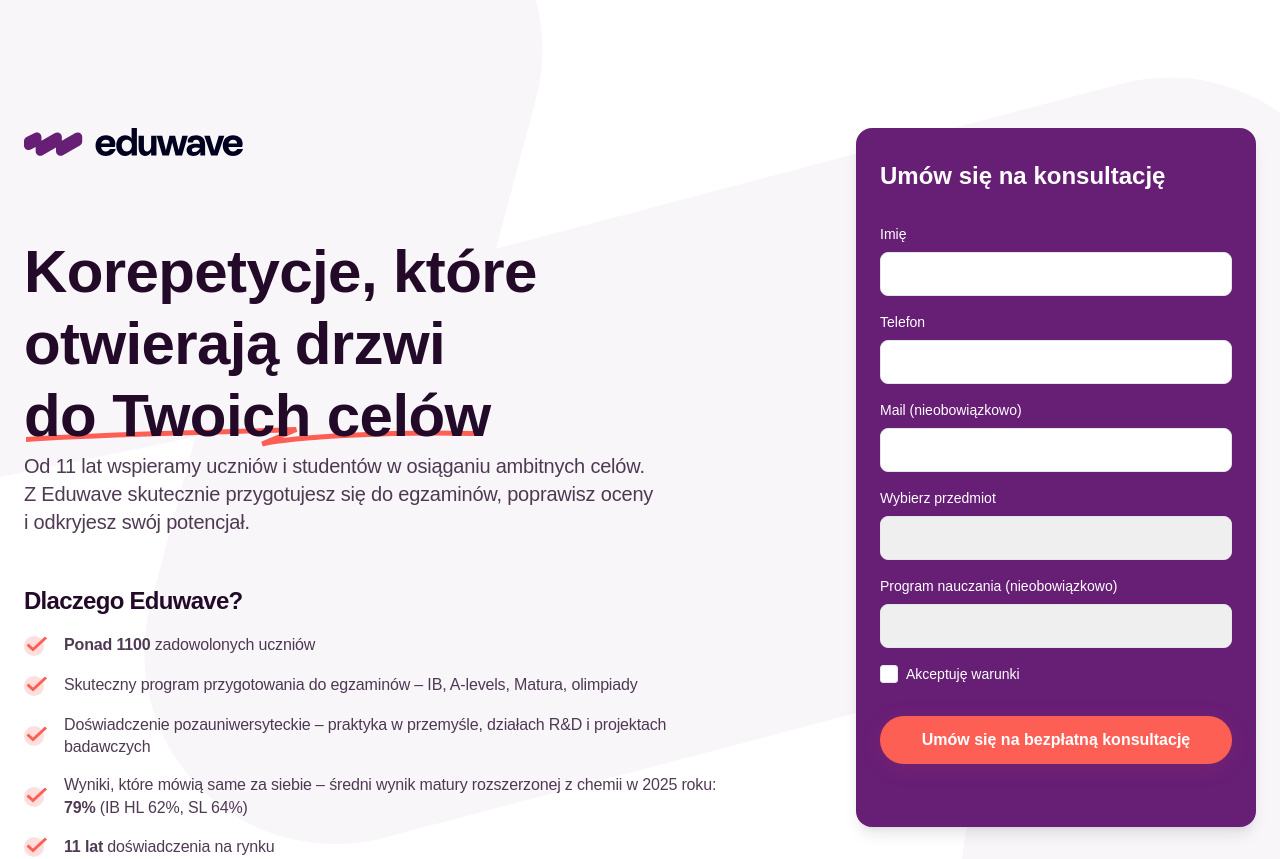
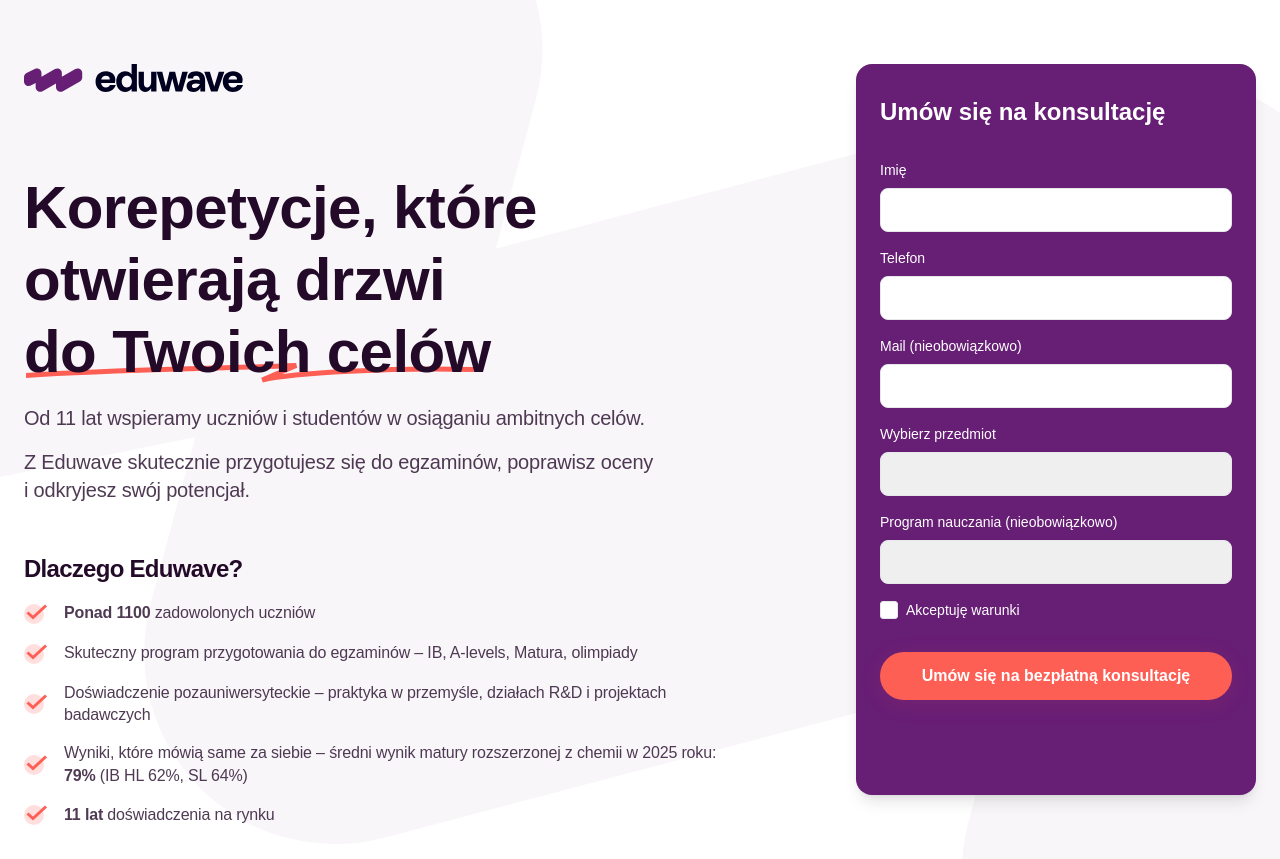
Before and after one commit to filipwronski/eduwave-landing, a Vue app: page / in a window 1280 px wide. Built offline with nearby package versions, Linux system fonts and the light colour scheme; a web font is replaced by a local one.

Commit message:
fix: rwd

```diff
--- a/src/components/LandingPage.vue
+++ b/src/components/LandingPage.vue
@@ -2,28 +2,28 @@
   <div class="min-h-screen bg-white bg-image">
     <!-- Hero Section -->
     <section class="relative overflow-hidden">
-      <div class="max-w-[1280px] mt-4 sm:mt-12 md:mt-16 lg:mt-18 mx-auto px-4 sm:px-6 lg:px-6">
+      <div class=" mt-4 sm:mt-12 md:mt-16 lg:mt-18 mx-auto px-4 sm:px-6 lg:px-6 mb-8">
         <div class="flex flex-col md:flex-row gap-[20px] lg:gap-4">
           <!-- Left Content -->
           <div class="flex w-full flex-col fade-in lg:pr-[60px]">
             <!-- Logo -->
-            <div class="mt-8 lg:mt-16">
-              <img
+            <img
                 src="/logo.svg"
                 alt="Eduwave Logo"
-                class="max-w-[219px] h-auto"
+                class="max-w-[175px] md:max-w-[219px] h-auto"
               />
-            </div>
 
             <!-- Main Headline -->
-            <h1 class="heading mt-20 mb-8 md:mb-0">
+            <h1 class="heading mt-20 mb-8 md:mb-4">
               Korepetycje, które otwierają drzwi <span class="heading-line">do&nbsp;Twoich&nbsp;celów</span>
             </h1>
 
             <!-- Subtitle -->
-            <p class="text mb-12">
-              Od 11 lat wspieramy uczniów i studentów w osiąganiu ambitnych celów.<br>
-              Z Eduwave skutecznie przygotujesz się do egzaminów, poprawisz oceny<br>i odkryjesz swój potencjał.
+            <p class="text mb-4">
+              Od 11 lat wspieramy uczniów i&nbsp;studentów w&nbsp;osiąganiu ambitnych celów.<br>
+            </p>
+            <p class="text mb-12 max-w-[650px]">
+              Z Eduwave skutecznie przygotujesz się do egzaminów, poprawisz oceny i&nbsp;odkryjesz swój potencjał.
             </p>
 
             <!-- CTA Button -->
@@ -59,7 +59,7 @@
           </div>
 
           <!-- Right Content - Contact Form (Desktop) -->
-          <div class="flex w-full mt-8 mb-8 md:max-w-[360px] lg:max-w-[400px] lg:mt-16">
+          <div class="flex w-full mb-8 md:max-w-[360px] lg:max-w-[400px]">
             <ContactForm />
           </div>
         </div>
```
